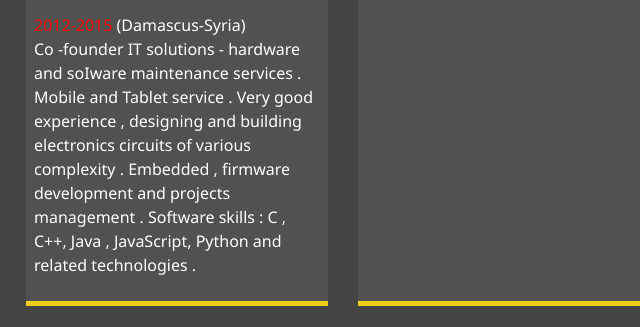
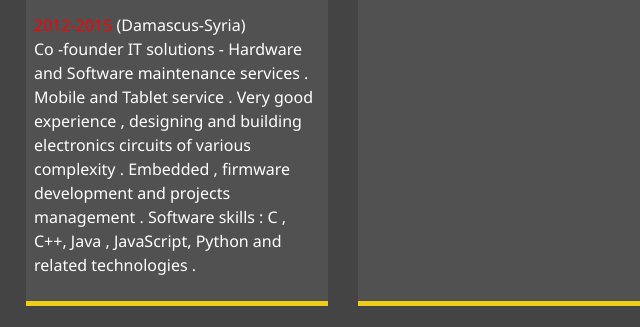
Before and after one commit to Mohammad-Alghrawe/Portfolio, a website: page about.html in a window 1280 px wide. Shown: the part 1346-1673 px from the top of the page, 556-1196 px from the left. Drawn offline with Linux system fonts and the light colour scheme.

Commit message:
corrected the errors in the text

```diff
--- a/about.html
+++ b/about.html
@@ -117,7 +117,7 @@
                     staff .<br>Assisting IFRC and HRC site staff .
                 </p>
                 <p><span class="numbers-date">2012-2015</span> (Damascus-Syria)<br>Co -founder
-                    IT solutions - hardware and soIware maintenance services .
+                    IT solutions - Hardware and Software maintenance services .
                     Mobile and Tablet service .
                     Very good experience , designing and building electronics circuits
                     of various complexity .
```
